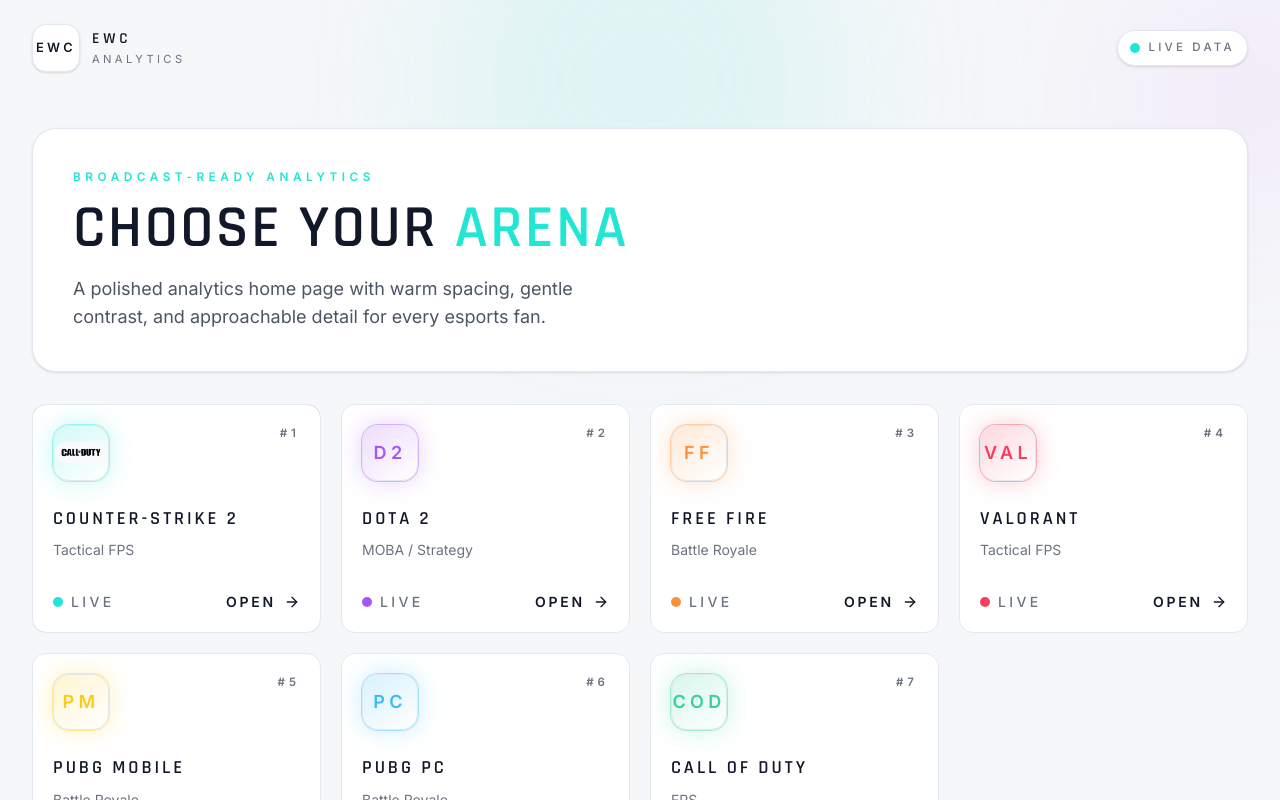
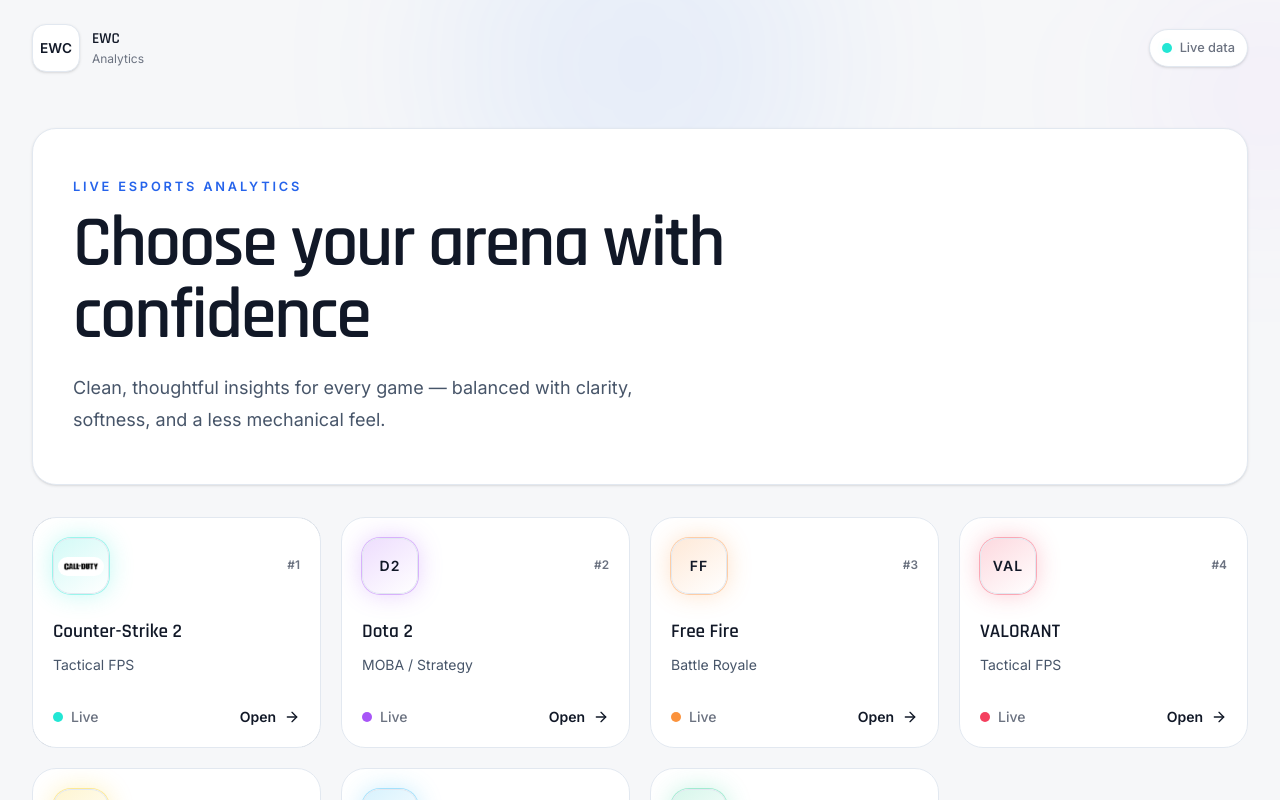
Before and after one commit to chandaangana-afk/my-app-ewc-, a Next.js app: page / in a window 1280 px wide. Shown: the top 800 px of the page. Built offline with nearby package versions, Linux system fonts and the light colour scheme.

Commit message:
ui changes

```diff
--- a/src/app/page.tsx
+++ b/src/app/page.tsx
@@ -77,30 +77,30 @@
   return (
     <div className="min-h-screen overflow-x-hidden bg-[#F6F7F9] text-[#111827]">
       <div className="pointer-events-none absolute inset-0 overflow-hidden">
-        <div className="absolute left-1/2 top-[-8rem] h-[26rem] w-[26rem] -translate-x-1/2 rounded-full bg-[rgba(34,230,212,0.12)] blur-[100px]" />
-        <div className="absolute right-[-6rem] top-[-2rem] h-[16rem] w-[16rem] rounded-full bg-[rgba(168,85,247,0.08)] blur-[90px]" />
+        <div className="absolute left-1/2 top-[-8rem] h-[24rem] w-[24rem] -translate-x-1/2 rounded-full bg-[rgba(59,130,246,0.08)] blur-[90px]" />
+        <div className="absolute right-[-6rem] top-[-1rem] h-[14rem] w-[14rem] rounded-full bg-[rgba(168,85,247,0.05)] blur-[80px]" />
       </div>
 
       <header className="relative z-10 mx-auto flex w-full max-w-7xl items-center justify-between px-4 py-6 sm:px-6 lg:px-8">
         <Link href="/" className="flex items-center gap-3">
           <div className="relative flex h-12 w-12 items-center justify-center rounded-[14px] border border-slate-200 bg-white shadow-sm">
-            <span className="relative text-[0.8rem] font-semibold uppercase tracking-[0.26em] text-[#111827]">
+            <span className="relative text-[0.85rem] font-semibold text-[#111827]">
               EWC
             </span>
           </div>
           <div className="flex flex-col">
-            <span className="font-display text-[0.95rem] font-semibold uppercase tracking-[0.26em] text-[#111827]">
+            <span className="font-display text-[0.95rem] font-semibold text-[#111827]">
               EWC
             </span>
-            <span className="text-[0.7rem] uppercase tracking-[0.3em] text-[#6B7280]">
+            <span className="text-[0.75rem] text-[#6B7280]">
               Analytics
             </span>
           </div>
         </Link>
 
-        <div className="inline-flex items-center gap-2 rounded-full border border-slate-200 bg-white px-3 py-2 text-[0.72rem] font-medium uppercase tracking-[0.28em] text-[#6B7280] shadow-sm">
+        <div className="inline-flex items-center gap-2 rounded-full border border-slate-200 bg-white px-3 py-2 text-[0.8rem] font-medium text-[#6B7280] shadow-sm">
           <span className="relative flex h-2.5 w-2.5">
-            <span className="absolute inline-flex h-full w-full animate-ping rounded-full bg-[#22E6D4] opacity-75" />
+            <span className="absolute inline-flex h-full w-full animate-ping rounded-full bg-[#22E6D4] opacity-60" />
             <span className="relative inline-flex h-2.5 w-2.5 rounded-full bg-[#22E6D4]" />
           </span>
           Live data
@@ -108,16 +108,16 @@
       </header>
 
       <main className="relative z-10 mx-auto flex w-full max-w-7xl flex-col gap-8 px-4 pb-20 pt-4 sm:px-6 lg:px-8 lg:pt-8">
-        <section className="rounded-[24px] border border-slate-200 bg-white px-5 py-8 shadow-sm sm:px-8 lg:px-10 lg:py-10">
+        <section className="rounded-[24px] border border-slate-200 bg-white px-5 py-10 shadow-sm sm:px-8 lg:px-10 lg:py-12">
           <div className="max-w-2xl">
-            <p className="mb-3 text-[0.74rem] font-semibold uppercase tracking-[0.38em] text-[#22E6D4]">
-              Broadcast-ready analytics
+            <p className="mb-3 text-[0.8rem] font-semibold uppercase tracking-[0.22em] text-[#2563EB]">
+              Live esports analytics
             </p>
-            <h1 className="font-display text-4xl font-semibold uppercase tracking-[0.04em] text-[#111827] sm:text-5xl lg:text-6xl">
-              Choose your <span className="text-[#22E6D4]">arena</span>
+            <h1 className="font-display text-5xl font-semibold tracking-[-0.03em] text-[#111827] sm:text-6xl lg:text-7xl">
+              Choose your arena with confidence
             </h1>
-            <p className="mt-4 max-w-xl text-base leading-7 text-[#4B5563] sm:text-lg">
-              A polished analytics home page with warm spacing, gentle contrast, and approachable detail for every esports fan.
+            <p className="mt-5 max-w-xl text-base leading-8 text-[#475569] sm:text-lg">
+              Clean, thoughtful insights for every game — balanced with clarity, softness, and a less mechanical feel.
             </p>
           </div>
         </section>
@@ -134,15 +134,15 @@
             >
               <Link href={`/${game.slug}`} className="group block">
                 <article
-                  className={`game-card relative h-full overflow-hidden rounded-[14px] border border-slate-200 bg-white p-5 transition-all duration-300 hover:-translate-y-1 hover:border-[color:var(--accent-line)] hover:shadow-lg ${game.accent.cardClass}`}
+                  className={`game-card relative h-full overflow-hidden rounded-[24px] border border-slate-200 bg-white p-5 transition-all duration-300 hover:-translate-y-1 hover:border-[color:var(--accent-line)] hover:shadow-[0_20px_60px_rgba(15,23,42,0.08)] ${game.accent.cardClass}`}
                 >
-                  <div className="game-card__glow pointer-events-none absolute inset-0 rounded-[14px] opacity-0 transition-opacity duration-300 group-hover:opacity-100" />
+                  <div className="game-card__glow pointer-events-none absolute inset-0 rounded-[24px] opacity-0 transition-opacity duration-300 group-hover:opacity-80" />
 
                   <div className="relative z-10 flex h-full flex-col">
-                    <div className="mb-6 flex items-start justify-between">
-                      <div className="game-badge relative flex h-14 w-14 items-center justify-center rounded-[16px] border border-slate-200 bg-slate-50 text-lg font-semibold uppercase tracking-[0.24em]">
+                    <div className="mb-6 flex items-center justify-between gap-4">
+                      <div className="game-badge relative flex h-14 w-14 items-center justify-center rounded-[18px] border border-slate-200 bg-slate-50 p-1 shadow-sm">
                         {game.logoUrl ? (
-                          <div className="game-badge__image-wrapper rounded-[12px] overflow-hidden bg-[#F8FAFC] p-1">
+                          <div className="game-badge__image-wrapper rounded-[12px] overflow-hidden bg-white p-1">
                             <Image
                               src={game.logoUrl}
                               alt={`${game.title} logo`}
@@ -152,27 +152,29 @@
                             />
                           </div>
                         ) : (
-                          game.accent.tag
+                          <span className="text-sm font-semibold tracking-[0.08em] text-[#111827]">
+                            {game.accent.tag}
+                          </span>
                         )}
                       </div>
-                      <span className="text-[0.72rem] font-semibold uppercase tracking-[0.35em] text-[#6B7280]">
+                      <span className="text-[0.74rem] font-semibold text-[#6B7280]">
                         #{game.rank}
                       </span>
                     </div>
 
                     <div className="space-y-2">
-                      <h2 className="font-display text-[1.15rem] font-semibold uppercase tracking-[0.16em] text-[#111827]">
+                      <h2 className="font-display text-[1.2rem] font-semibold text-[#111827]">
                         {game.title}
                       </h2>
-                      <p className="text-sm text-[#6B7280]">{game.accent.genre}</p>
+                      <p className="text-sm text-[#475569]">{game.accent.genre}</p>
                     </div>
 
                     <div className="mt-auto flex items-center justify-between pt-8">
-                      <div className="inline-flex items-center gap-2 text-sm font-medium uppercase tracking-[0.24em] text-[#6B7280]">
+                      <div className="inline-flex items-center gap-2 text-sm font-medium text-[#6B7280]">
                         <span className="game-card__dot h-2.5 w-2.5 rounded-full" />
                         Live
                       </div>
-                      <div className="flex items-center gap-2 text-sm font-semibold uppercase tracking-[0.2em] text-[#111827] transition-transform duration-300 group-hover:translate-x-1">
+                      <div className="flex items-center gap-2 text-sm font-semibold text-[#111827] transition-transform duration-300 group-hover:translate-x-1">
                         Open
                         <ArrowRight className="h-4 w-4 text-[#111827]" />
                       </div>
```
